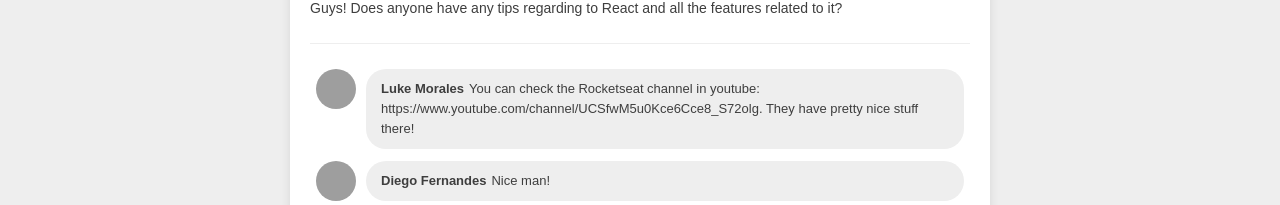
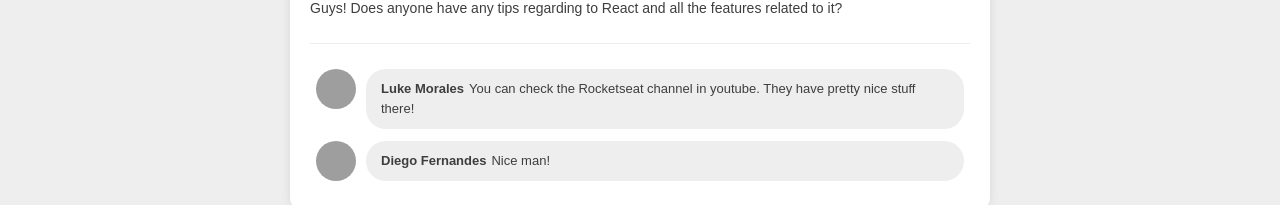
Before and after one commit to leandrovi/facebook-feed, a React app: page / in a window 1280 px wide. Shown: the part 176-381 px from the top of the page. Built offline with nearby package versions, Linux system fonts and the light colour scheme; grey boxes are pictures that could not be loaded.

Commit message:
fix: adjust post content

```diff
--- a/src/app/components/PostList/index.js
+++ b/src/app/components/PostList/index.js
@@ -21,7 +21,7 @@ const posts = [
           avatar: "https://avatars3.githubusercontent.com/u/14251143?v=4"
         },
         content:
-          "You can check the Rocketseat channel in youtube: https://www.youtube.com/channel/UCSfwM5u0Kce6Cce8_S72olg.\n\nThey have pretty nice stuff there!"
+          "You can check the Rocketseat channel in youtube. They have pretty nice stuff there!"
       },
       {
         id: 2,
```
